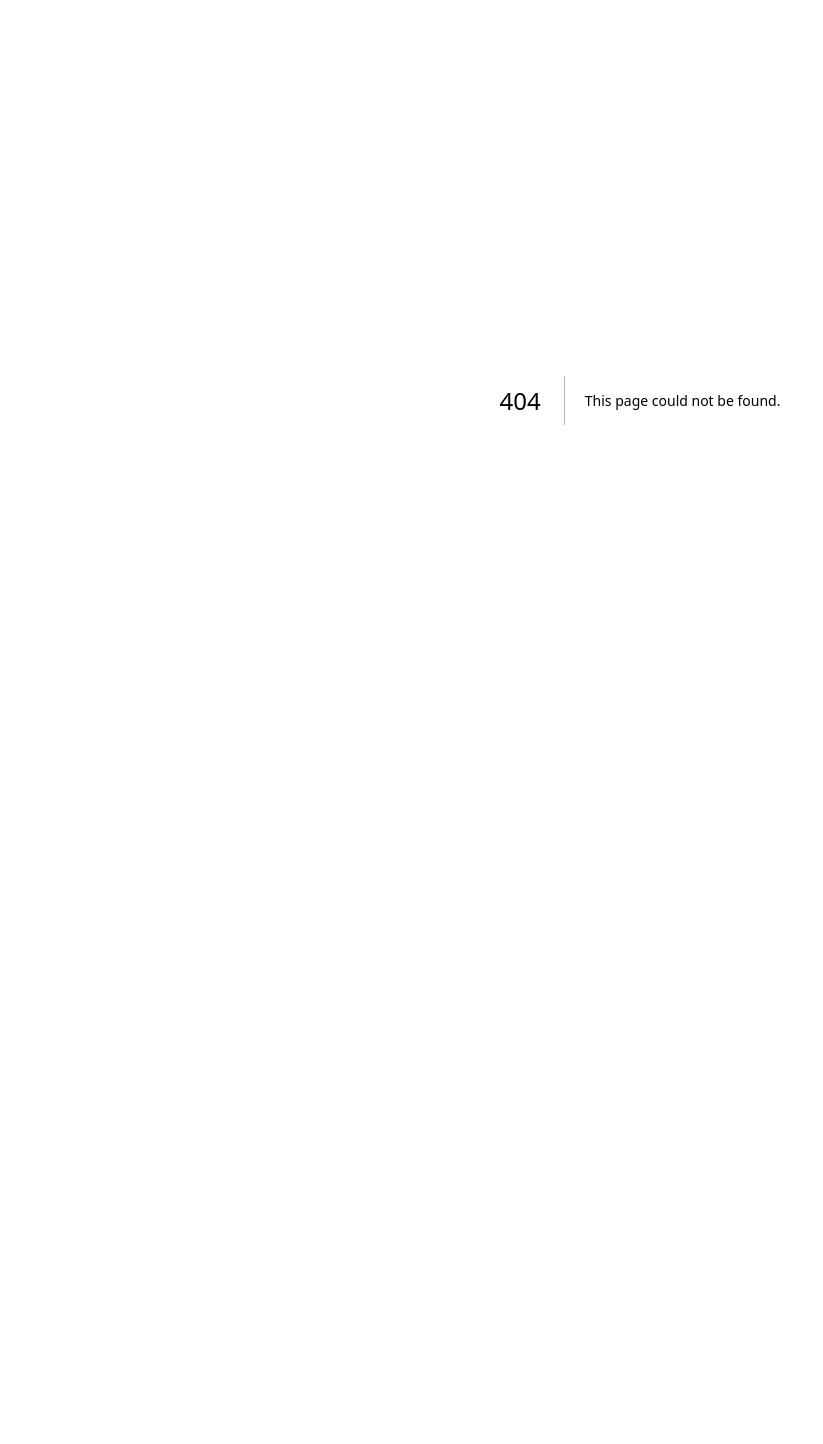
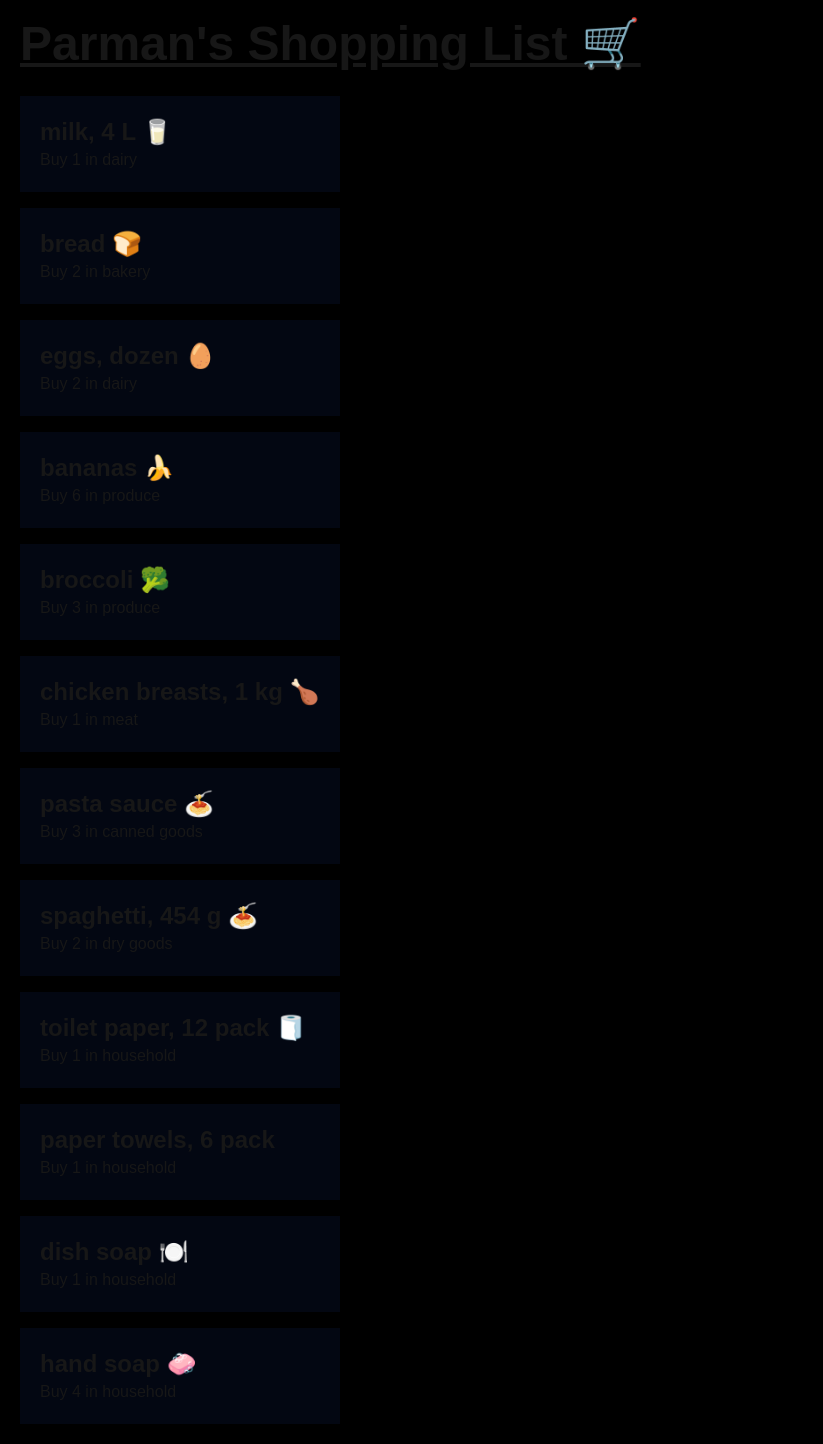
Before and after one commit to Parman-Sangha/cprg306-assignments, a Next.js app: page /week-3 in a window 1280 px wide. Before the commit this address had no page. Shown: the whole page, without its empty margins (0-823 px from the left). Before the commit the page ends 800 px from the top, so only its background shows below. Built offline with nearby package versions, Linux system fonts and the light colour scheme.

Commit message:
Added Week 3

```diff
--- a/app/week-2/student-info.js
+++ b/app/week-2/student-info.js
@@ -8,7 +8,7 @@ export default function StudentInfo() {
         href="https://github.com/Parman-Sangha/cprg306-assignments"
         target="_blank"
       >
-        Github Repository
+        link to my Github Repository's
       </Link>
     </div>
   );
--- /dev/null
+++ b/app/week-3/item-list.js
@@ -0,0 +1,91 @@
+import Item from "./item";
+export default function ItemList() {
+  return (
+    <ul className=" flex-col flex gap-4">
+      <Item {...item1} />
+      <Item {...item2} />
+      <Item {...item3} />
+      <Item {...item4} />
+      <Item {...item5} />
+      <Item {...item6} />
+      <Item {...item7} />
+      <Item {...item8} />
+      <Item {...item9} />
+      <Item {...item10} />
+      <Item {...item11} />
+      <Item {...item12} />
+    </ul>
+  );
+}
+
+const item1 = {
+  name: "milk, 4 L 🥛",
+  quantity: 1,
+  category: "dairy",
+};
+
+const item2 = {
+  name: "bread 🍞",
+  quantity: 2,
+  category: "bakery",
+};
+
+const item3 = {
+  name: "eggs, dozen 🥚",
+  quantity: 2,
+  category: "dairy",
+};
+
+const item4 = {
+  name: "bananas 🍌",
+  quantity: 6,
+  category: "produce",
+};
+
+const item5 = {
+  name: "broccoli 🥦",
+  quantity: 3,
+  category: "produce",
+};
+
+const item6 = {
+  name: "chicken breasts, 1 kg 🍗",
+  quantity: 1,
+  category: "meat",
+};
+
+const item7 = {
+  name: "pasta sauce 🍝",
+  quantity: 3,
+  category: "canned goods",
+};
+
+const item8 = {
+  name: "spaghetti, 454 g 🍝",
+  quantity: 2,
+  category: "dry goods",
+};
+
+const item9 = {
+  name: "toilet paper, 12 pack 🧻",
+  quantity: 1,
+  category: "household",
+};
+
+const item10 = {
+  name: "paper towels, 6 pack",
+  quantity: 1,
+  category: "household",
+};
+
+const item11 = {
+  name: "dish soap 🍽️",
+  quantity: 1,
+  category: "household",
+};
+
+const item12 = {
+  name: "hand soap 🧼",
+  quantity: 4,
+  category: "household",
+};
--- /dev/null
+++ b/app/week-3/item.js
@@ -0,0 +1,10 @@
+export default function Item({ name, quantity, category }) {
+  return (
+    <li className=" p-5 bg-gray-950 max-w-80 ">
+      <p className="text-2xl font-bold">{name}</p>
+      <p>
+        Buy {quantity} in {category}
+      </p>
+    </li>
+  );
+}
--- /dev/null
+++ b/app/week-3/page.js
@@ -0,0 +1,11 @@
+import ItemList from "./item-list";
+export default function Page() {
+  return (
+    <main className="p-5 bg-black">
+      <h1 className="font-bold text-5xl text-decoration-line: underline pb-7">
+        Parman's Shopping List 🛒
+      </h1>
+      <ItemList />
+    </main>
+  );
+}
```
